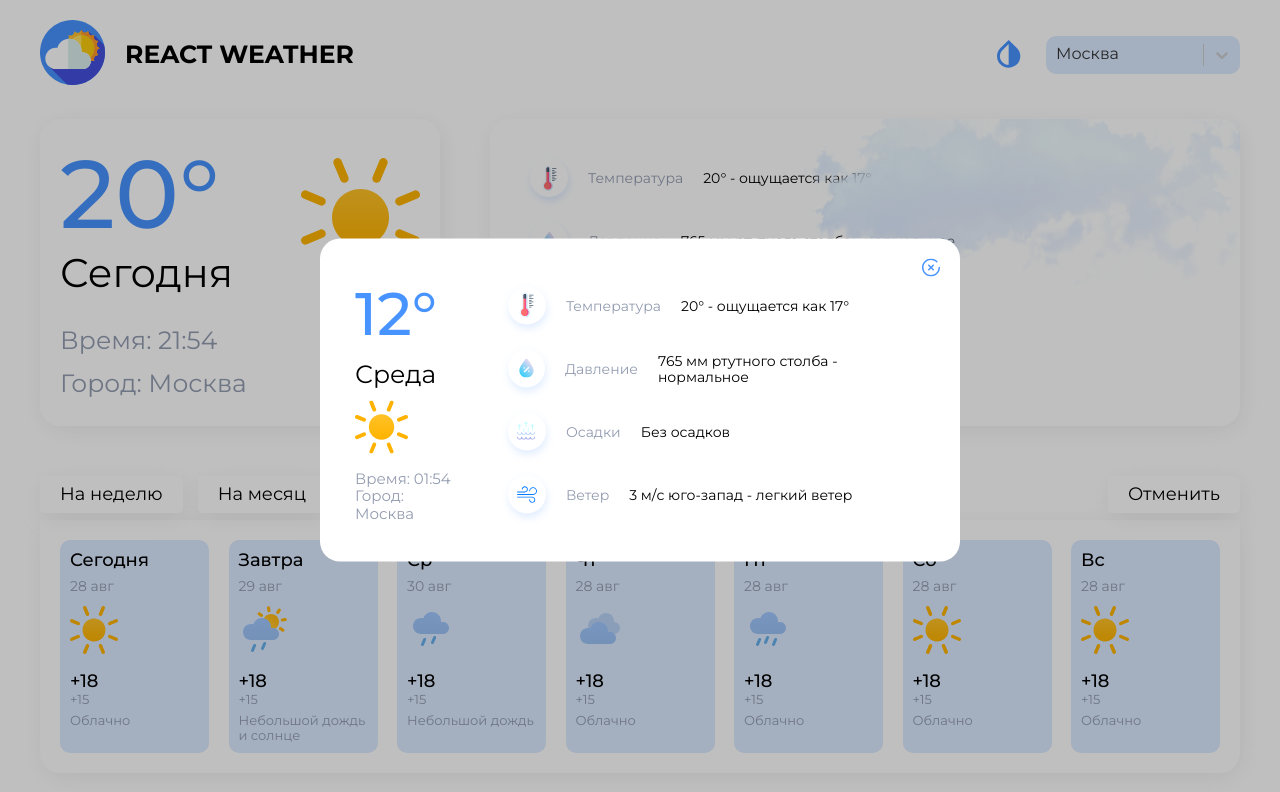
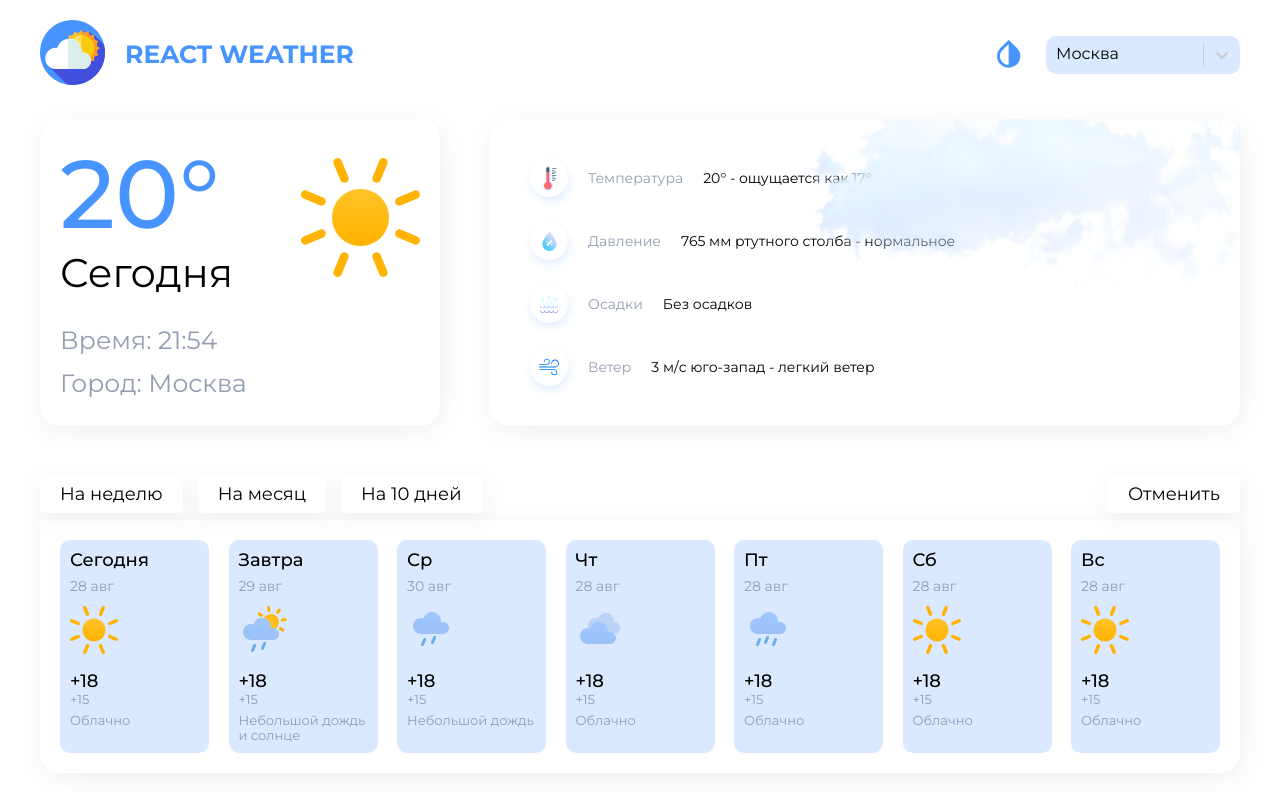
Before and after one commit to sadigzade/react-weather, a React (Create React App) app: page / in a window 1280 px wide. Shown: the top 792 px of the page. Built offline with nearby package versions, Linux system fonts and the light colour scheme.

Commit message:
Implemented a simple theme change

```diff
--- a/src/App.tsx
+++ b/src/App.tsx
@@ -9,9 +9,7 @@ import Popup from './shared/Popup';
 function App() {
   return (
     <div className="App">
-      <div className="global-container">
-        <Popup />
-      </div>
+      <div className="global-container">{/* <Popup /> */}</div>
       <div className="container">
         <Header />
         <Routes>
--- a/src/pages/Home/components/Days/Card/Card.module.scss
+++ b/src/pages/Home/components/Days/Card/Card.module.scss
@@ -4,18 +4,18 @@
   display: flex;
   flex-direction: column;
   padding: 10px;
-  background-color: rgba($primary-color, 0.2);
+  background-color: var(#{--card-background-default});
   border-radius: 10px;
   width: 149px;
   transition: 0.3s;
   cursor: pointer;
 
   &:hover {
-    box-shadow: 0px 3px 20px rgba(147, 144, 144, 0.28);
+    box-shadow: var(--card-box-shadow-default);
   }
 
   .day {
-    color: $lite-color;
+    color: var(#{--text-color-default});
     font-size: 18px;
     font-weight: 500;
     margin-bottom: 7px;
@@ -34,7 +34,7 @@
   .temp__day {
     font-size: 18px;
     font-weight: 500;
-    color: $lite-color;
+    color: var(#{--text-color-default});
   }
 
   .temp__night,
--- a/src/pages/Home/components/Days/Days.module.scss
+++ b/src/pages/Home/components/Days/Days.module.scss
@@ -5,7 +5,7 @@
   justify-content: space-between;
   padding: 20px;
   width: 100%;
-  background-color: $lite-background;
+  background-color: var(#{--components-background-default});
   box-shadow: $box-shadow;
   border-radius: 0px 0px $border-radius $border-radius;
   margin-top: 7px;
--- a/src/pages/Home/components/Days/Tabs/Tabs.module.scss
+++ b/src/pages/Home/components/Days/Tabs/Tabs.module.scss
@@ -15,11 +15,11 @@
     font-size: 18px;
     padding: 8px 20px;
     border-radius: 5px;
-    background-color: $lite-background;
+    background-color: var(#{--components-background-default});
     box-shadow: $box-shadow;
     transition: 0.2s;
     cursor: pointer;
-    color: $lite-color;
+    color: var(#{--text-color-default});
   }
 
   .tab {
--- a/src/pages/Home/components/ThisDay/ThisDay.module.scss
+++ b/src/pages/Home/components/ThisDay/ThisDay.module.scss
@@ -4,7 +4,7 @@
   padding: 20px;
   max-width: 400px;
   width: 100%;
-  background-color: $lite-background;
+  background-color: var(#{--components-background-default});
   box-shadow: $box-shadow;
   border-radius: $border-radius;
 }
@@ -29,7 +29,7 @@
 
   .this__dn {
     font-size: 40px;
-    color: $lite-color;
+    color: var(#{--text-color-default});
   }
 }
 
--- a/src/pages/Home/components/ThisDayInfo/ThisDayInfo.module.scss
+++ b/src/pages/Home/components/ThisDayInfo/ThisDayInfo.module.scss
@@ -5,7 +5,7 @@
   padding: 40px;
   max-width: 750px;
   width: 100%;
-  background: $lite-background;
+  background: var(#{--components-background-default});
   box-shadow: $box-shadow;
   border-radius: 20px;
 }
--- a/src/pages/Home/components/ThisDayInfo/ThisDayItem/ThisDayItem.module.scss
+++ b/src/pages/Home/components/ThisDayInfo/ThisDayItem/ThisDayItem.module.scss
@@ -30,6 +30,6 @@
 
   .indicator__value {
     font-size: 14px;
-    color: $lite-color;
+    color: var(#{--text-color-default});
   }
 }
--- a/src/shared/Header/Header.module.scss
+++ b/src/shared/Header/Header.module.scss
@@ -1,3 +1,5 @@
+@import '../../styles/variables.scss';
+
 .header {
   display: flex;
   align-items: center;
@@ -13,6 +15,7 @@
 .logo,
 .change_theme {
   margin-right: 20px;
+  cursor: pointer;
 }
 
 .logo {
@@ -31,4 +34,5 @@
   text-transform: uppercase;
   font-weight: bold;
   font-size: 25px;
+  color: $primary-color;
 }
--- a/src/shared/Header/index.tsx
+++ b/src/shared/Header/index.tsx
@@ -1,4 +1,4 @@
-import React from 'react';
+import React, { useState, useEffect } from 'react';
 import Select from 'react-select';
 
 import GlobalSvgSelector from '../../assets/icons/global/GlobalSvgSelector';
@@ -13,19 +13,45 @@ const options = [
   { value: 'city-3', label: 'Новгород' },
 ];
 
+const Header = (props: Props) => {
+  const [theme, setTheme] = useState('light');
+
   const colourStyles = {
     control: (styles: any) => ({
       ...styles,
-    backgroundColor: 'rgba(71, 147, 255, 0.2)',
+      backgroundColor: theme === 'dark' ? '#4F4F4F' : 'rgba(71, 147, 255, 0.2)',
       width: 194,
       height: 37,
       border: 'none',
       borderRadius: 10,
       zIndex: 100,
     }),
+    singleValue: (styles: any) => ({
+      ...styles,
+      color: theme === 'dark' ? '#ffffff' : '#000000',
+    }),
   };
 
-const Header = (props: Props) => {
+  const changeTheme = () => {
+    setTheme(theme === 'light' ? 'dark' : 'light');
+  };
+
+  useEffect(() => {
+    const root = document.querySelector(':root') as HTMLElement;
+
+    const components = [
+      'body-background',
+      'components-background',
+      'card-background',
+      'card-box-shadow',
+      'text-color',
+    ];
+
+    components.forEach((component) => {
+      root.style.setProperty(`--${component}-default`, `var(--${component}-${theme})`);
+    });
+  }, [theme]);
+
   return (
     <header className={styles.header}>
       <div className={styles.wrapper}>
@@ -35,7 +61,7 @@ const Header = (props: Props) => {
         <div className={styles.title}>React weather</div>
       </div>
       <div className={styles.wrapper}>
-        <div className={styles.change_theme}>
+        <div className={styles.change_theme} onClick={changeTheme}>
           <GlobalSvgSelector id="change-theme" />
         </div>
         <Select defaultValue={options[0]} options={options} styles={colourStyles} />
--- a/src/shared/Popup/Popup.module.scss
+++ b/src/shared/Popup/Popup.module.scss
@@ -8,7 +8,7 @@
   align-items: center;
   justify-content: space-between;
   transform: translate(-50%, -50%);
-  background-color: $lite-background;
+  background-color: var(#{--components-background-default});
   z-index: 1000;
   padding: 40px 35px;
   border-radius: $border-radius;
@@ -25,7 +25,7 @@
 
     &__name {
       font-size: 25px;
-      color: $lite-color;
+      color: var(#{--text-color-default});
       margin-bottom: 12px;
     }
 
--- a/src/styles/index.scss
+++ b/src/styles/index.scss
@@ -9,6 +9,7 @@
 
 body {
   font-family: 'Montserrat', sans-serif;
+  background: var(#{--body-background-default});
 }
 
 .container {
--- a/src/styles/variables.scss
+++ b/src/styles/variables.scss
@@ -1,6 +1,46 @@
-$lite-background: #ffffff;
 $box-shadow: 2px 5px 25px -3px rgba(180, 180, 180, 0.25);
 $border-radius: 20px;
 $primary-color: #4793ff;
-$lite-color: #000000;
 $base-color: #939cb0;
+
+$body-background-dark: #0d1117;
+$body-background-light: #ffffff;
+
+$components-background-dark: #4f4f4f;
+$components-background-light: #ffffff;
+
+$card-background-dark: #2e3035;
+$card-background-light: rgba(71, 147, 255, 0.2);
+
+$text-color-dark: #ffffff;
+$text-color-light: #000000;
+
+$card-box-shadow-dark: 0px 3px 20px rgba(5, 5, 5, 0.28);
+$card-box-shadow-light: 0px 3px 20px rgba(147, 144, 144, 0.28);
+
+:root {
+  // body-background
+  --body-background-dark: #{$body-background-dark};
+  --body-background-light: #{$body-background-light};
+  --body-background-default: var(#{--body-background-light});
+
+  // components-background
+  --components-background-dark: #{$components-background-dark};
+  --components-background-light: #{$components-background-light};
+  --components-background-default: #{$components-background-light};
+
+  // card-background
+  --card-background-dark: #{$card-background-dark};
+  --card-background-light: #{$card-background-light};
+  --card-background-default: var(#{--card-background-light});
+
+  // card-box-shadow
+  --card-box-shadow-dark: #{$card-box-shadow-dark};
+  --card-box-shadow-light: #{$card-box-shadow-light};
+  --card-box-shadow-default: var(#{--card-box-shadow-light});
+
+  // text-color
+  --text-color-dark: #{$text-color-dark};
+  --text-color-light: #{$text-color-light};
+  --text-color-default: var(#{--text-color-light});
+}
```
Lines whose indentation alone changed are shown as unchanged.
